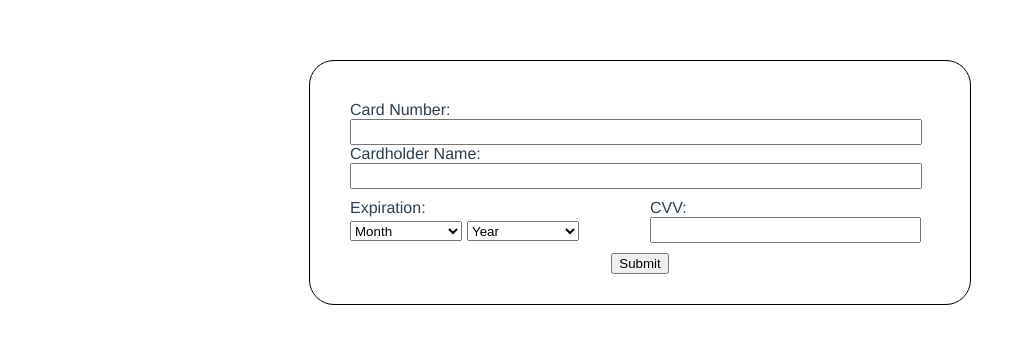
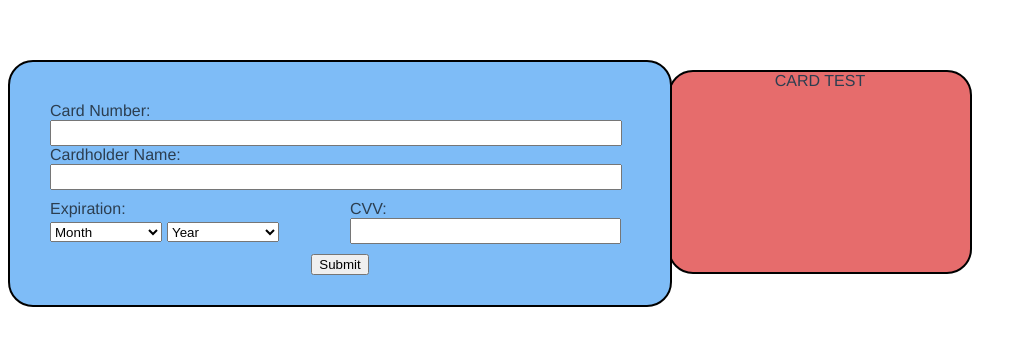
Before and after one commit to jeffdaze/deluxe_codevember_frontend_2019, a Vue app in the folder typescript_demo/: page / in a window 1280 px wide. Shown: the top 346 px of the page, without its empty margins (0-1027 px from the left). Built offline with nearby package versions, Linux system fonts and the light colour scheme.

Commit message:
Added initial styles and transitions for Card Display

```diff
--- a/typescript_demo/src/components/CreditCard.vue
+++ b/typescript_demo/src/components/CreditCard.vue
@@ -1,22 +1,26 @@
 <template>
-  <div class="cardForm">
+<div class="mainView">
+
+<div id="cardDisplay" :class="{'tiltView': focusSet}">CARD TEST</div>
+
+  <div class="cardForm" :class="{'moveDown': focusSet}">
     <div class="formGroup">
         <div class="fieldLabel">Card Number:</div>
-        <div><input type="number" class="formInput"></div>
+        <div><input type="number" class="formInput" @focus="gotFocus()"></div>
     </div>
     <div class="formGroup">
         <div class="fieldLabel">Cardholder Name:</div>
-        <div><input type="text" class="formInput"></div>
+        <div><input type="text" class="formInput" @focus="gotFocus()"></div>
     </div>
         <div>
             <div class="formSplit">
                 <div class="formGroup">
                     <div class="fieldLabel">Expiration:</div>
-                    <select>
+                    <select @focus="gotFocus()">
                         <option value="" disabled selected>Month</option>
                         <option></option>
                     </select>
-                    <select>
+                    <select @focus="gotFocus()">
                         <option value="" disabled selected>Year</option>
                         <option></option>
                     </select>
@@ -25,12 +29,14 @@
             <div class="formSplit">
                 <div class="formGroup">
                     <div class="fieldLabel">CVV:</div>
-                    <input type="number" class="formInput">
+                    <input type="number" class="formInput" @focus="gotFocus()">
                 </div>
             </div>
         </div>
 
       <button @click="test2()">Submit</button>
+  </div>
+
   </div>
 </template>
 
@@ -41,6 +47,8 @@ import { Component, Prop, Vue } from 'vue-property-decorator'
 export default class CreditCard extends Vue {
   someVal: string = 'test'
   fromForm: string = ''
+  focusSet: boolean = false;
+
   test (): void{
     console.log('Ran a test method...')
   }
@@ -49,6 +57,9 @@ export default class CreditCard extends Vue {
     this.someVal = this.fromForm
     // now clear the form...
     this.fromForm = ''
+  }
+  gotFocus (): void{
+    this.focusSet = true
   }
 }
 </script>
@@ -67,17 +78,37 @@ SELECT {
     float: left;
 }
 
+.mainView {
+    perspective: 600px;
+}
+
+#cardDisplay {
+    top: 10px;
+    right:300px;
+    position: absolute;
+    border:2px solid #000;
+    border-radius: 25px;
+    width: 300px;
+    height: 200px;
+    background: #e66c6c;
+    transition: all 0.8s;
+}
+
 .formGroup {
     padding: 10px;
     width: 100%;
 }
 
 .cardForm {
-    border:1px solid #000;
+    background: #7ebcf7;
+    position: absolute;
+    display: block;
+    border:2px solid #000;
     border-radius: 25px;
     width: 600px;
     margin: 0 auto;
     padding: 30px;
+    transition: all 0.5s;
 }
 
 .fieldLabel {
@@ -92,6 +123,18 @@ SELECT {
 .formSplit {
     display: inline-flex;
     width: 50%;
+}
+
+.moveDown {
+    margin-top: 100px;
+}
+
+.tiltView {
+    top: -50px !important;
+    right: 10px !important;
+    transform-origin: 100% 70%;
+    transform: rotateY(-15deg);
+    z-index:1000;
 }
 
 h3 {
```
